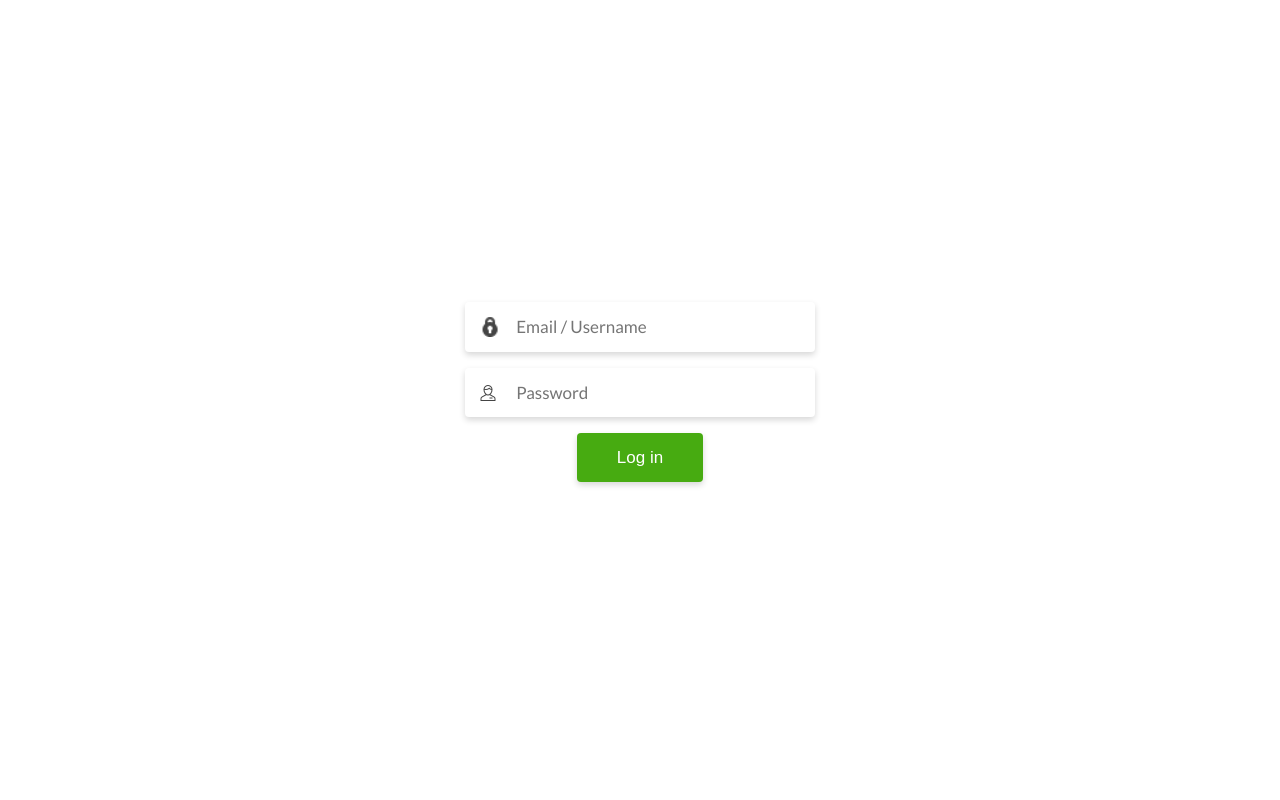
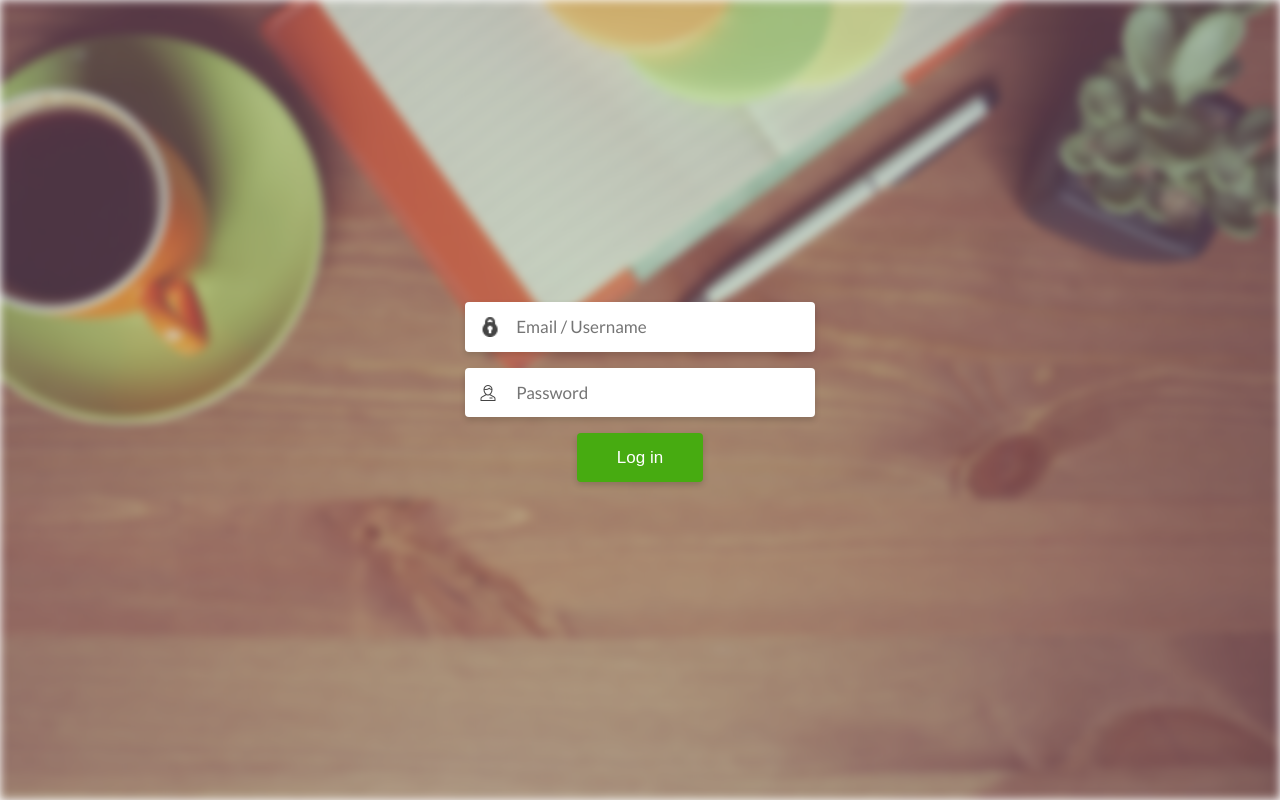
Before and after one commit to keerthi1507/LoGiN-PaGE, a plain HTML site: page index.html in a window 1280 px wide. Drawn offline with Linux system fonts and the light colour scheme; files whose address does not match are found by name.

Commit message:
Update style.css

```diff
--- a/style.css
+++ b/style.css
@@ -1,6 +1,6 @@
 @import url("https://fonts.googleapis.com/css?family=Lato:400,700");
 #bg {
-  background-image: url('');
+  background-image: url('https://github.com/keerthi1507/LoGiN-PaGE/blob/main/background.jpg?raw=true');
   position: fixed;
   left: 0;
   top: 0;
```
